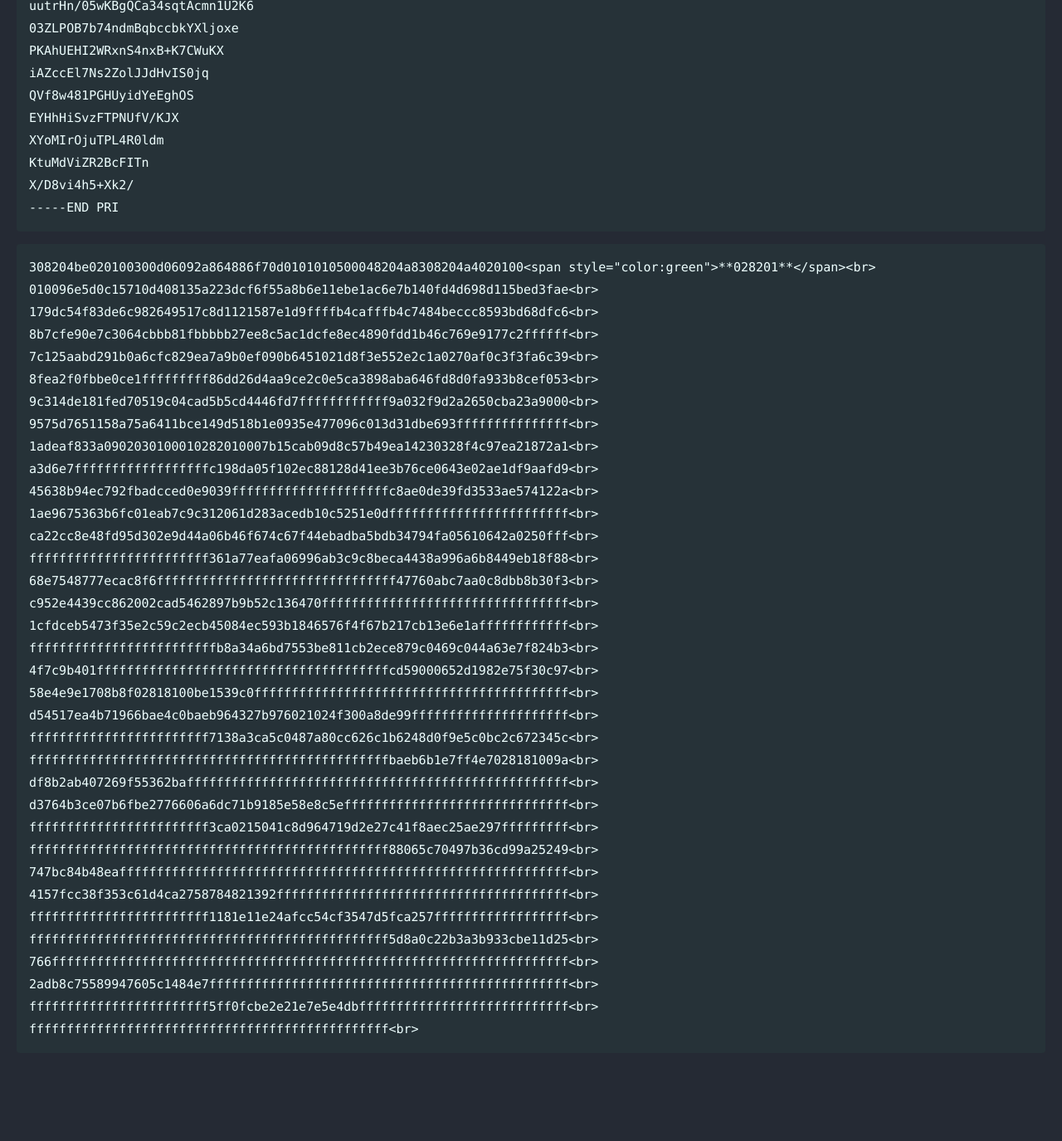
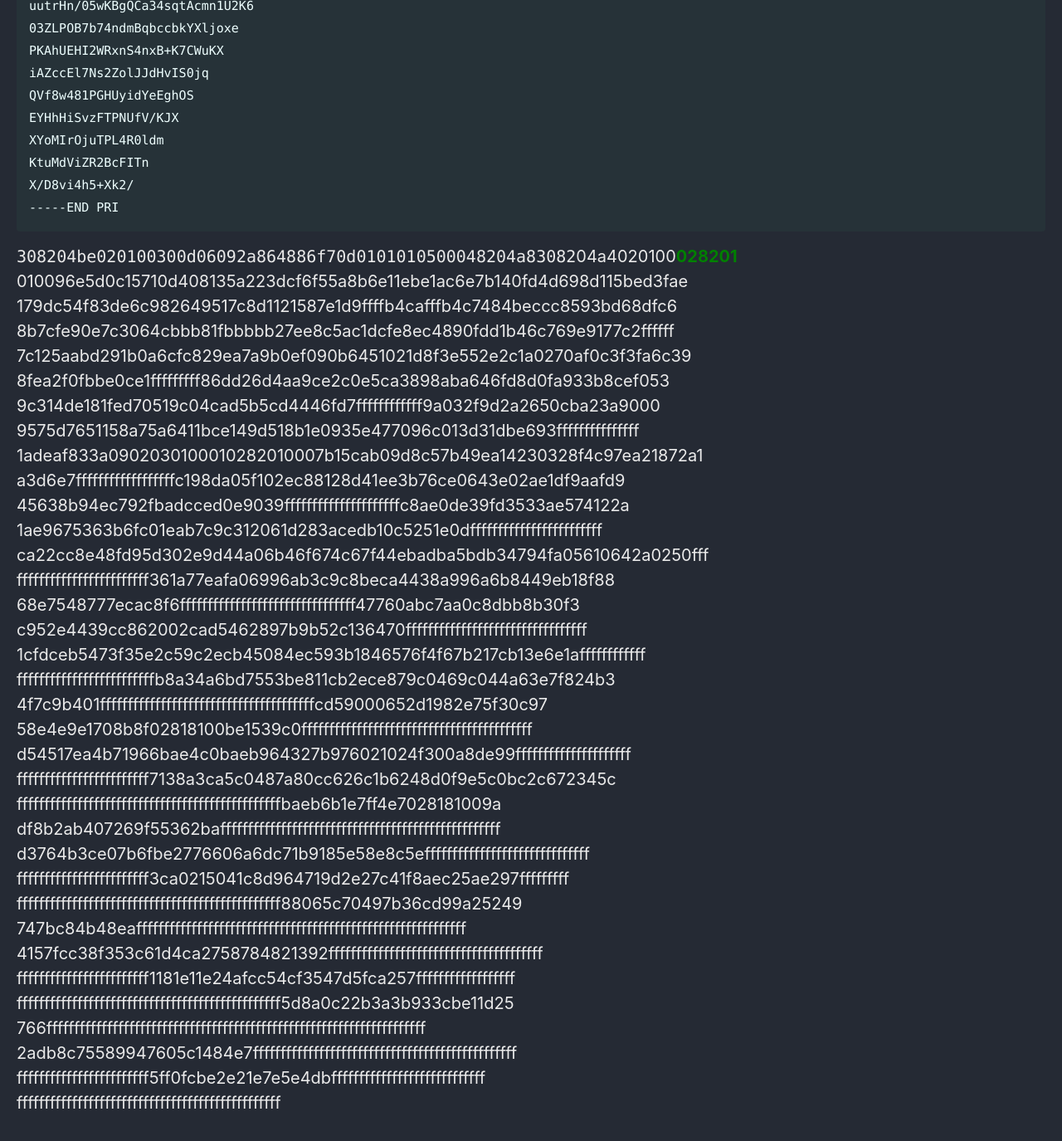
Before and after one commit to Connor-McCartney/Connor-McCartney.github.io, a Jekyll site: the page built from _pages/cryptography/rsa/Key-Recovery-UMD-CTF-2024.md, in a window 1280 px wide and 1400 px high, scrolled down 853 px. Shown: the top 1375 px of the window at 83% size. Built offline with Jekyll 4.4.1, drawn with Linux system fonts in a browser that asks for light colours; cached includes are drawn as plain includes; before the commit the page ends 2167 px from its top, so only the background shows below that.

Commit message:
Update Key-Recovery-UMD-CTF-2024.md

````diff
--- a/_pages/cryptography/rsa/Key-Recovery-UMD-CTF-2024.md
+++ b/_pages/cryptography/rsa/Key-Recovery-UMD-CTF-2024.md
@@ -41,8 +41,8 @@ X/D8vi4h5+Xk2/
 -----END PRI
 ```
 
-```
-308204be020100300d06092a864886f70d0101010500048204a8308204a4020100<span style="color:green">**028201**</span><br>
+
+<tt>308204be020100300d06092a864886f70d0101010500048204a83082</tt>04a4020100<span style="color:green">**028201**</span><br>
 010096e5d0c15710d408135a223dcf6f55a8b6e11ebe1ac6e7b140fd4d698d115bed3fae<br>
 179dc54f83de6c982649517c8d1121587e1d9ffffb4cafffb4c7484beccc8593bd68dfc6<br>
 8b7cfe90e7c3064cbbb81fbbbbb27ee8c5ac1dcfe8ec4890fdd1b46c769e9177c2ffffff<br>
@@ -77,4 +77,3 @@ ffffffffffffffffffffffffffffffffffffffffffffffff5d8a0c22b3a3b933cbe11d25<br>
 2adb8c75589947605c1484e7ffffffffffffffffffffffffffffffffffffffffffffffff<br>
 ffffffffffffffffffffffff5ff0fcbe2e21e7e5e4dbffffffffffffffffffffffffffff<br>
 ffffffffffffffffffffffffffffffffffffffffffffffff<br>
-```
````
